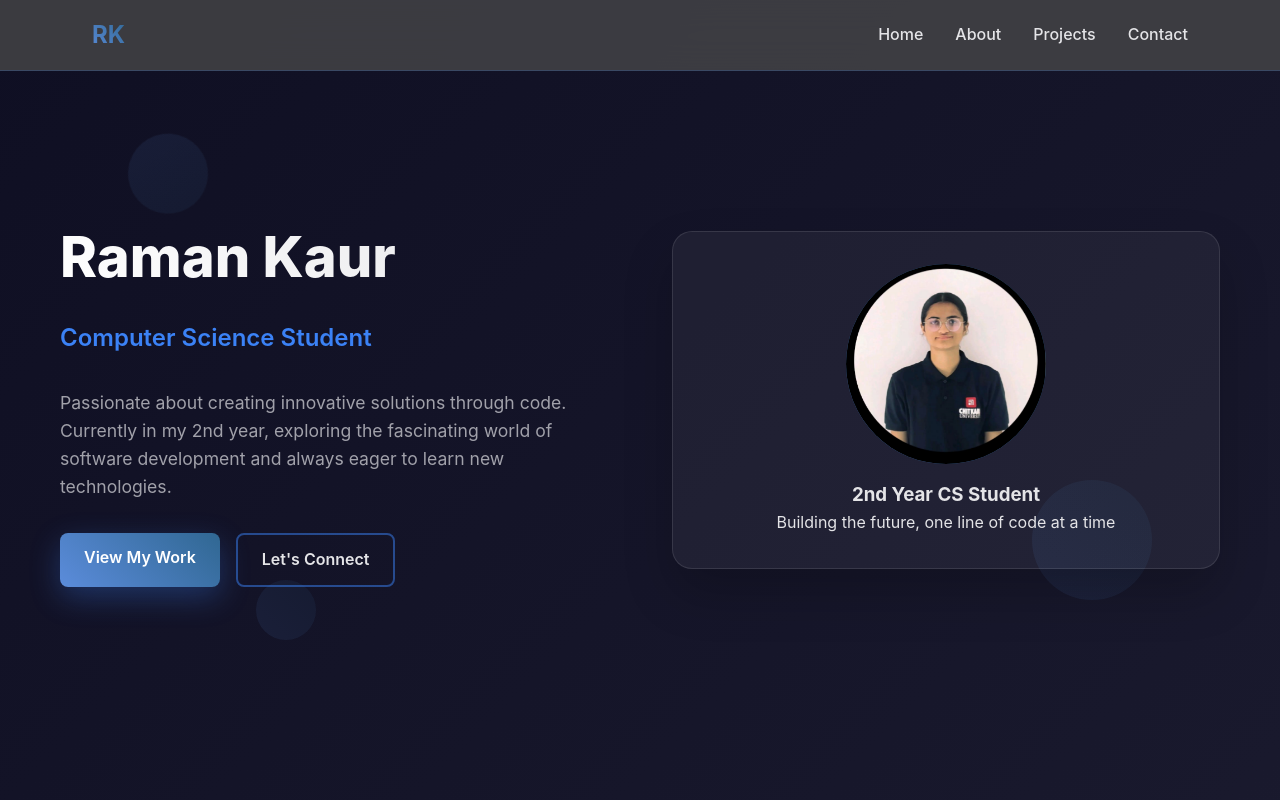
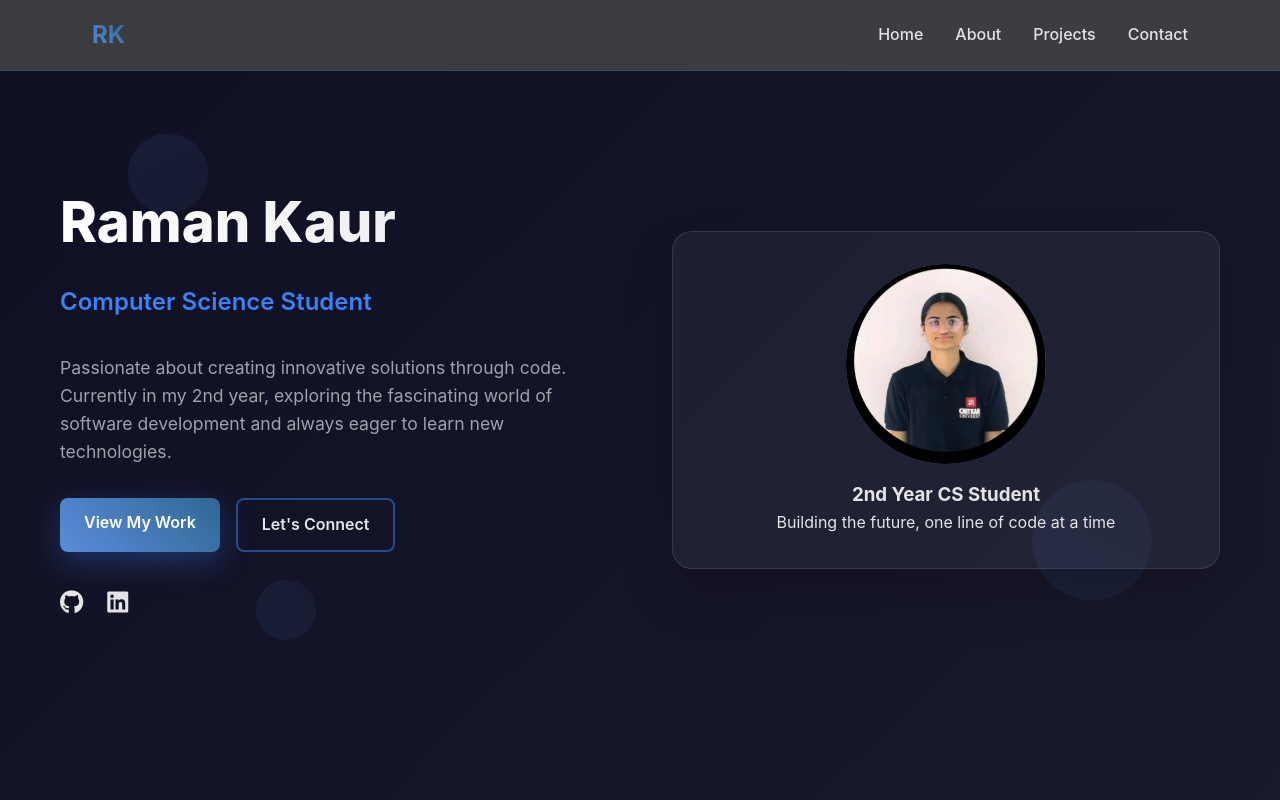
Before and after one commit to Raman298/PortfolioWeb, a plain HTML site: page index.html in a window 1280 px wide. Shown: the top 800 px of the page. Drawn offline with nearby package versions, Linux system fonts and the light colour scheme; a script that the page names is missing.

Commit message:
socail links added

```diff
--- a/index.html
+++ b/index.html
@@ -1,11 +1,15 @@
 <!DOCTYPE html>
 <html lang="en">
+
 <head>
     <meta charset="UTF-8">
     <meta name="viewport" content="width=device-width, initial-scale=1.0">
     <title>Raman Kaur - Portfolio</title>
     <link rel="stylesheet" href="style.css"></a>
+    <link rel="stylesheet" href="https://cdnjs.cloudflare.com/ajax/libs/font-awesome/6.4.0/css/all.min.css">
 </head>
+</head>
+
 <body>
     <!-- Animated Background -->
     <div class="bg-animation">
@@ -36,10 +40,19 @@
                 <div class="hero-text">
                     <h1>Raman Kaur</h1>
                     <h2>Computer Science Student</h2>
-                    <p>Passionate about creating innovative solutions through code. Currently in my 2nd year, exploring the fascinating world of software development and always eager to learn new technologies.</p>
+                    <p>Passionate about creating innovative solutions through code. Currently in my 2nd year, exploring
+                        the fascinating world of software development and always eager to learn new technologies.</p>
                     <div class="cta-buttons">
                         <a href="#projects" class="btn btn-primary">View My Work</a>
                         <a href="#contact" class="btn btn-secondary">Let's Connect</a>
+                    </div>
+                    <div class="social-links">
+                        <a href="https://github.com/Raman29" target="_blank" class="social-icon">
+                            <i class="fab fa-github"></i>
+                        </a>
+                        <a href="https://www.linkedin.com/in/raman-kaur-62a654324?utm_source=share&utm_campaign=share_via&utm_content=profile&utm_medium=android_app" target="_blank" class="social-icon">
+                            <i class="fab fa-linkedin"></i>
+                        </a>
                     </div>
                 </div>
                 <div class="hero-image">
@@ -61,8 +74,13 @@
             <h2 class="section-title">About Me</h2>
             <div class="about-content">
                 <div class="about-text">
-                    <p>I'm a dedicated Computer Science student with a passion for problem-solving and innovation. Currently pursuing my degree, I'm actively learning various programming languages and frameworks while working on personal projects that challenge my skills.</p>
-                    <p>My journey in tech began with curiosity about how software works, and it has evolved into a genuine love for creating applications that can make a difference. I enjoy collaborating with others and am always looking for opportunities to grow and contribute to meaningful projects.</p>
+                    <p>I'm a dedicated Computer Science student with a passion for problem-solving and innovation.
+                        Currently pursuing my degree, I'm actively learning various programming languages and frameworks
+                        while working on personal projects that challenge my skills.</p>
+                    <p>My journey in tech began with curiosity about how software works, and it has evolved into a
+                        genuine love for creating applications that can make a difference. I enjoy collaborating with
+                        others and am always looking for opportunities to grow and contribute to meaningful projects.
+                    </p>
                 </div>
                 <div class="skills-grid">
                     <div class="skill-card">
@@ -97,11 +115,13 @@
             <div class="projects-grid">
                 <div class="project-card">
                     <div class="project-image">
-                        <img src="https://cdn.getyourguide.com/image/format=auto,fit=contain,gravity=auto,quality=60,width=1440,height=650,dpr=2/tour_img/da0ca32d619fefde.jpeg">
+                        <img
+                            src="https://cdn.getyourguide.com/image/format=auto,fit=contain,gravity=auto,quality=60,width=1440,height=650,dpr=2/tour_img/da0ca32d619fefde.jpeg">
                     </div>
                     <div class="project-content">
                         <h3>BACKROAD Tours & Travels</h3>
-                        <p>This website crafts unforgettable journeys—whether it's mountain trails, countryside escapes, or cultural adventures—connecting you with nature, heritage, and local life.</p>
+                        <p>This website crafts unforgettable journeys—whether it's mountain trails, countryside escapes,
+                            or cultural adventures—connecting you with nature, heritage, and local life.</p>
                         <div class="project-tags">
                             <span class="tag">HTML</span>
                             <span class="tag">CSS</span>
@@ -114,7 +134,8 @@
                     <div class="project-image">📝</div>
                     <div class="project-content">
                         <h3>To-Do List App</h3>
-                        <p>A responsive web application for managing daily tasks with local storage functionality and clean user interface.</p>
+                        <p>A responsive web application for managing daily tasks with local storage functionality and
+                            clean user interface.</p>
                         <div class="project-tags">
                             <span class="tag">HTML</span>
                             <span class="tag">CSS</span>
@@ -127,7 +148,8 @@
                     <div class="project-image">🧮</div>
                     <div class="project-content">
                         <h3>Calculator App</h3>
-                        <p>A modern calculator with advanced mathematical functions, built with a focus on user experience and clean design.</p>
+                        <p>A modern calculator with advanced mathematical functions, built with a focus on user
+                            experience and clean design.</p>
                         <div class="project-tags">
                             <span class="tag">Java</span>
                             <span class="tag">GUI</span>
@@ -145,7 +167,8 @@
         <div class="container">
             <div class="contact-content">
                 <h2 class="section-title">Let's Connect</h2>
-                <p>I'm always excited to connect with fellow developers, potential mentors, or anyone interested in collaborating on interesting projects. Feel free to reach out!</p>
+                <p>I'm always excited to connect with fellow developers, potential mentors, or anyone interested in
+                    collaborating on interesting projects. Feel free to reach out!</p>
                 <!-- Replace the existing contact-form div with this form -->
                 <form class="contact-form">
                     <div class="form-group">
@@ -158,7 +181,8 @@
                     </div>
                     <div class="form-group">
                         <label for="message">Message</label>
-        <textarea id="message" name="message" rows="5" placeholder="Your message here..." required></textarea>
+                        <textarea id="message" name="message" rows="5" placeholder="Your message here..."
+                            required></textarea>
                     </div>
                     <button type="submit" class="btn btn-primary">Send Message</button>
                 </form>
@@ -170,11 +194,12 @@
     <!-- Replace the existing scripts section at the bottom of your body tag -->
     <script src="https://cdn.jsdelivr.net/npm/@emailjs/browser@3/dist/email.min.js"></script>
     <script>
-    (function() {
+        (function () {
             emailjs.init("9eTR6K_w51MYfqyF_");
         })();
     </script>
     <script src="main.js"></script>
 </body>
 </body>
+
 </html>
--- a/style.css
+++ b/style.css
@@ -31,7 +31,7 @@
 
         .floating-shape {
             position: absolute;
-            background: linear-gradient(45deg,  #5b8cdb, #306792);
+            background: linear-gradient(45deg, #5b8cdb, #306792);
             border-radius: 50%;
             opacity: 0.1;
             animation: float 20s infinite ease-in-out;
@@ -104,7 +104,7 @@
         .logo {
             font-size: 1.5rem;
             font-weight: 700;
-            background: linear-gradient(45deg,  #5b8cdb, #306792);
+            background: linear-gradient(45deg, #5b8cdb, #306792);
             -webkit-background-clip: text;
             -webkit-text-fill-color: transparent;
             background-clip: text;
@@ -131,7 +131,7 @@
             left: 0;
             width: 0;
             height: 2px;
-            background: linear-gradient(45deg,  #5b8cdb, #306792);
+            background: linear-gradient(45deg, #5b8cdb, #306792);
             transition: width 0.3s ease;
         }
 
@@ -245,7 +245,7 @@
             width: 200px;
             height: 200px;
             border-radius: 50%;
-            background: linear-gradient(45deg,  #5b8cdb, #306792);
+            background: linear-gradient(45deg, #5b8cdb, #306792);
             margin: 0 auto 1rem;
             display: flex;
             align-items: center;
@@ -283,6 +283,22 @@
             -webkit-background-clip: text;
             -webkit-text-fill-color: transparent;
             background-clip: text;
+        }
+
+        .social-links {
+            margin-top: 2rem;
+            display: flex;
+            gap: 1.5rem;
+        }
+
+        .social-icon {
+            font-size: 1.5rem;
+            color: var(--primary-color);
+            transition: color 0.3s ease;
+        }
+
+        .social-icon:hover {
+            color: var(--secondary-color);
         }
 
         /* About Section */
```
Lines whose indentation alone changed are shown as unchanged.
